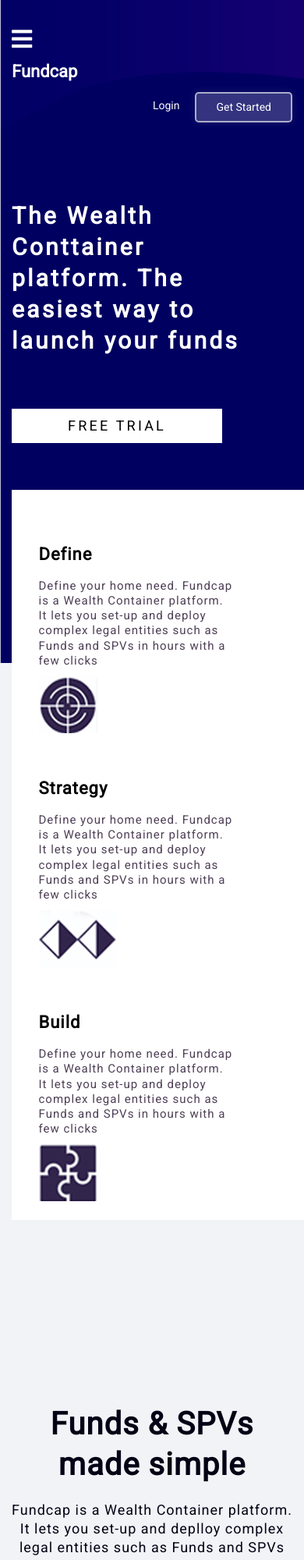
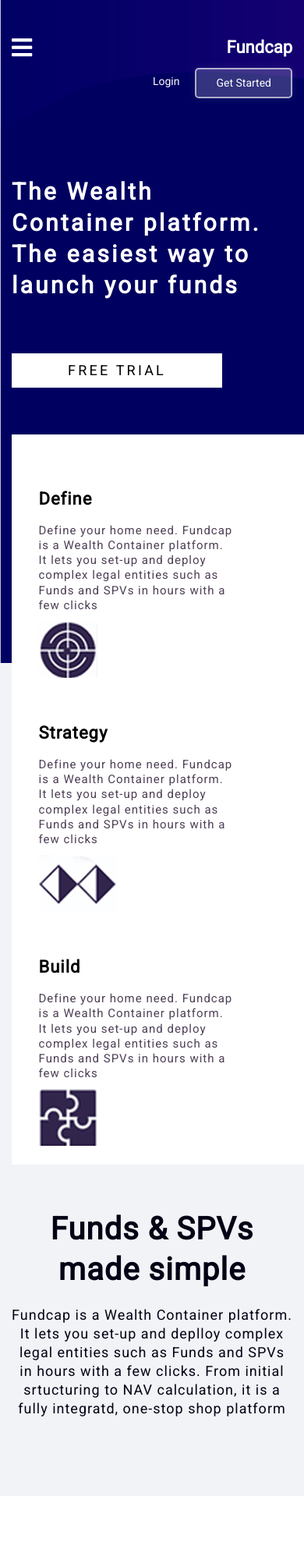
Before and after one commit to Nikanorra/Nikanorra.github.io-qualifed-consult.github.io, a plain HTML site: page index.html in a window 390 px wide. Shown: the top 2000 px of the page at 78% size. After the commit the page ends 1918 px from the top, so only its background shows below. Drawn offline with Linux system fonts and the light colour scheme.

Commit message:
Add files via upload

```diff
--- a/css/00-media.css
+++ b/css/00-media.css
@@ -99,29 +99,38 @@
     .main .col-7 {
       width: 90%; }
 
+  .funds h2 {
+    margin-top: 500px; }
   .funds .container .col-6 {
     width: 100%; } }
+@media screen and (max-width: 600px) {
+  .logo {
+    text-align: right; } }
 @media screen and (max-width: 560px) {
   .header-wrapp {
-    flex-wrap: wrap; }
+    flex-wrap: wrap;
+    justify-content: space-between; }
     .header-wrapp .col-5.authorisation {
       width: 100%; }
       .header-wrapp .col-5.authorisation .reristration {
         justify-content: flex-end; }
     .header-wrapp .col-5, .header-wrapp .col-2 {
-      width: 100%; }
+      width: 50%; }
 
   .get {
     line-height: 35px; }
 
   .reristration a {
-    line-height: 35px; } }
+    line-height: 35px; }
+
+  .funds h2 {
+    margin-top: 570px; } }
 @media screen and (max-width: 520px) {
   .funds h2 {
-    margin-top: 850px; } }
+    margin-top: 650px; } }
 @media screen and (max-width: 430px) {
   .funds h2 {
-    margin-top: 950px; } }
+    margin-top: 700px; } }
 @media screen and (max-width: 370px) {
   .features p {
     margin-top: 15px;
--- a/css/01_header.css
+++ b/css/01_header.css
@@ -28,7 +28,10 @@
   .menu nav ul a {
     color: #fff;
     font-size: 14px;
-    margin-right: 62px; }
+    margin-right: 62px;
+    transition: .5s; }
+    .menu nav ul a:hover {
+      color: rgba(255, 255, 255, 0.5); }
 
 .reristration {
   display: flex;
@@ -38,6 +41,8 @@
     font-size: 14px;
     line-height: 52px;
     padding: 0 40px; }
+    .reristration a:hover {
+      color: rgba(255, 255, 255, 0.5); }
 
 .get {
   color: #fff;
@@ -48,6 +53,8 @@
   box-shadow: 0 0 10px rgba(255, 255, 255, 0.1);
   border-radius: 5px;
   background: rgba(255, 255, 255, 0.2); }
+  .get:hover {
+    background: rgba(255, 255, 255, 0.5); }
   .get a {
     display: block; }
 
@@ -69,8 +76,12 @@
   background: #fff;
   padding: 13px 0;
   max-width: 270px;
-  letter-spacing: .2rem; }
+  letter-spacing: .2rem;
+  transition: .5s; }
+  .btn:hover {
+    background: rgba(255, 255, 255, 0.5); }
   .btn a {
+    display: block;
     font-size: 18px;
     color: black;
     text-transform: uppercase; }
--- a/index.html
+++ b/index.html
@@ -72,7 +72,7 @@
 			<div class="container">
 				<div class="col-7">
 					<div class="main__text">
-						<h2>The Wealth Conttainer platform. The easiest way to launch your funds</h2>
+						<h2>The Wealth Container platform. The easiest way to launch your funds</h2>
 						<div class="btn"><a href="">free trial</a></div>
 					</div>
 				</div>
```
Also changed, not shown: 2 other files.
